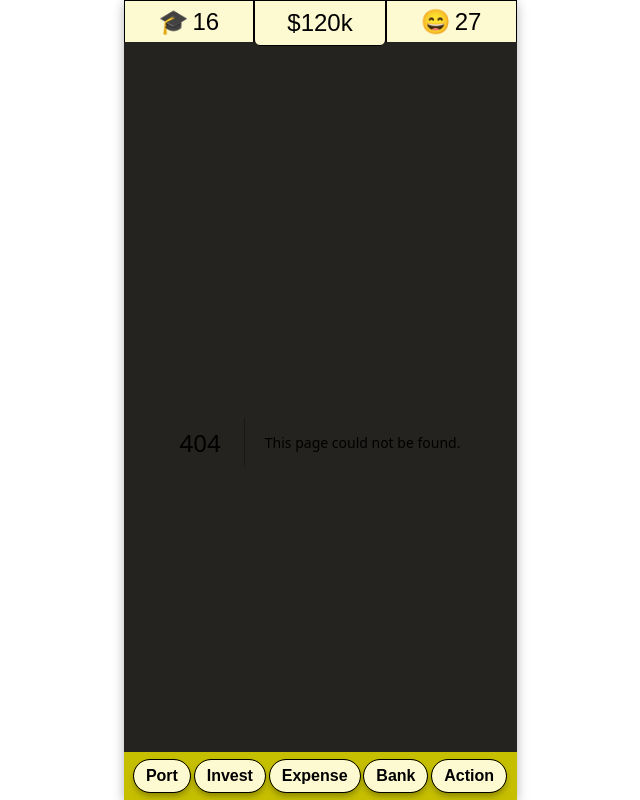
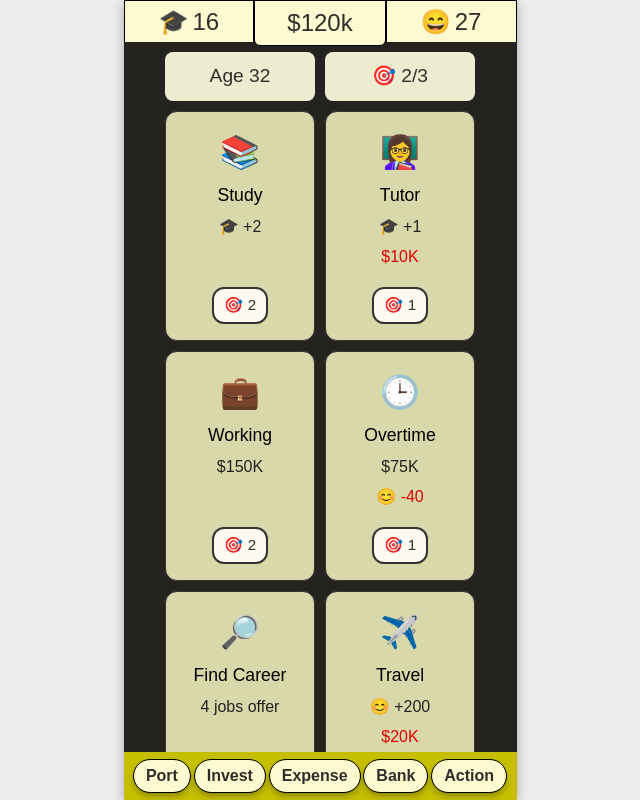
Before and after one commit to Yapkathon/hackathon-game, a Next.js app: page /action in a window 1280 px wide. Before the commit this address had no page. Shown: the whole page, without its empty margins (320-960 px from the left). Built offline with nearby package versions, Linux system fonts and the light colour scheme; a web font is replaced by a local one.

Commit message:
Add Action first draft

```diff
--- /dev/null
+++ b/app/action/action.module.css
@@ -0,0 +1,33 @@
+.middle_container {
+    display: flex;
+    flex-direction: column;
+    align-items: center;
+    padding: 10px;
+    justify-content: center;
+    width: 100%;
+    margin-left: auto;
+    margin-right: auto;
+  }
+
+  .header {
+    display: grid;
+    grid-template-columns: repeat(2, minmax(100px, 1fr));
+    gap: 10px;
+  }
+
+  .status_bar {
+    padding: 10px 20px;
+    font-size: 1.2rem;
+    background:#EBECD0;
+    border-radius: 8px;
+    text-align: center;
+  }
+
+  .age_button {
+    margin-top: 10px;
+    padding: 10px 20px;
+    font-size: 1.2rem;
+    background: #a3d977;
+    border-radius: 8px;
+    cursor: pointer;
+  }
--- /dev/null
+++ b/app/action/page.tsx
@@ -0,0 +1,21 @@
+import styles from "./action.module.css"
+import ActionCard from "./../components/ActionCard";
+
+export default function Action() {
+    return (
+    <div className={styles.middle_container}>
+        <div className={styles.header}>
+            <h2 className={styles.status_bar}>Age 32</h2>
+            <span className={styles.status_bar}>🎯 2/3</span>
+
+            <ActionCard icon="📚" title="Study" value="🎓 +2" cost="" goal={2}/>
+            <ActionCard icon="👩‍🏫" title="Tutor" value="🎓 +1" cost="$10K" goal={1}/>
+            <ActionCard icon="💼" title="Working" value="$150K" cost="" goal={2}/>
+            <ActionCard icon="🕒" title="Overtime" value="$75K" cost="😊 -40" goal={1}/>
+            <ActionCard icon="🔎" title="Find Career" value="4 jobs offer" cost="" goal={1}/>
+            <ActionCard icon="✈️" title="Travel" value="😊 +200" cost="$20K" goal={1}/>
+        </div>
+        <button className={styles.age_button}>AGE</button>
+    </div>
+  );
+};
--- a/app/components/ActionCard.tsx
+++ b/app/components/ActionCard.tsx
@@ -4,20 +4,22 @@ import styles from "./actionCard.module.css";
 type ActionCardProps = {
   icon: string;       // emoji for the action (e.g. 📚)
   title: string;      // action name (e.g. Study)
-  value: number;      // stat value (e.g. +2)
-  goal: number;       // 🎯 value
+  value?: string;      // stat value (e.g. 🎓 +2)
+  cost?: string;       // cost from action (e.g. $ 10K)
+  goal?: number;       // 🎯 value
 };
 
-export default function ActionCard({ icon, title, value, goal }: ActionCardProps) {
+export default function ActionCard({ icon, title, value, cost, goal }: ActionCardProps) {
   return (
     <div className={styles.card}>
       <div className={styles.icon}>{icon}</div>
       <div className={styles.title}>{title}</div>
-      <div className={styles.value}>🎓 +{value}</div>
+      {value && <div className={styles.value}>{value}</div>}
+      {cost && <div className={styles.cost}>{cost}</div>}
 
-      <div className={styles.goalBox}>
+      {goal && <div className={styles.goalBox}>
         🎯 <span>{goal}</span>
-      </div>
+      </div>}
     </div>
   );
 }
--- a/app/components/actionCard.module.css
+++ b/app/components/actionCard.module.css
@@ -1,41 +1,46 @@
 .card {
-    background-color: #e7e9c5;
+    height: 230px;
+    background-color: #D8D8AA;
     border-radius: 12px;
     border: 1.5px solid #333;
     padding: 1rem;
-    width: 130px;
+    width: 150px;
     text-align: center;
-    font-family: sans-serif;
     display: flex;
     flex-direction: column;
     gap: 0.4rem;
     align-items: center;
+    cursor: pointer;
   }
 
   .icon {
-    font-size: 1.5rem;
+    font-size: 2rem;
   }
 
   .title {
-    font-weight: 700;
     font-size: 1.1rem;
     color: #000;
   }
 
   .value {
     font-size: 1rem;
-    font-weight: 600;
     color: #222;
+  }
+
+  .cost {
+    font-size: 1rem;
+    color: #E00000;
   }
 
   .goalBox {
     background: #fdfaf1;
     border: 2px solid #333;
-    padding: 0.4rem 1rem;
+    padding: 5px 10px;
     border-radius: 12px;
-    font-weight: bold;
     display: flex;
     align-items: center;
     gap: 0.3rem;
     font-size: 0.95rem;
+    margin-top: auto;
+    cursor: pointer;
   }
```
